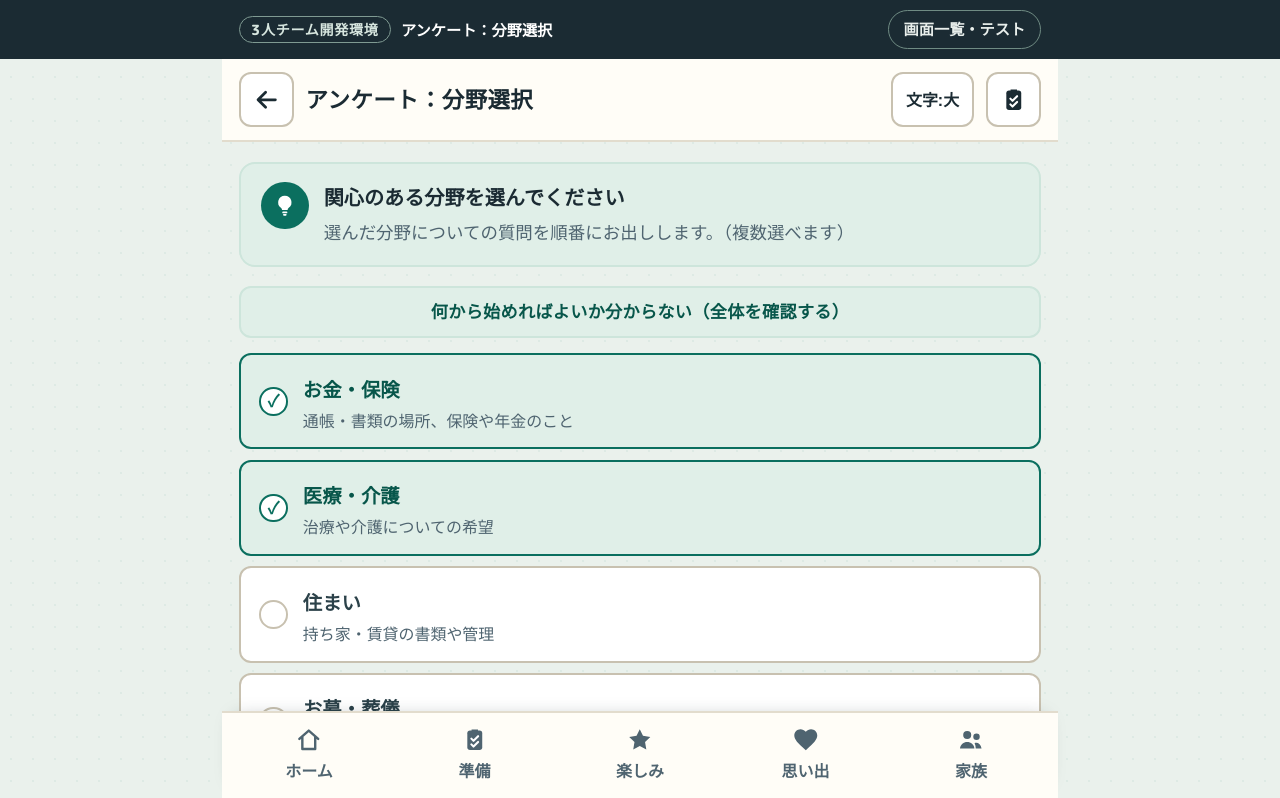
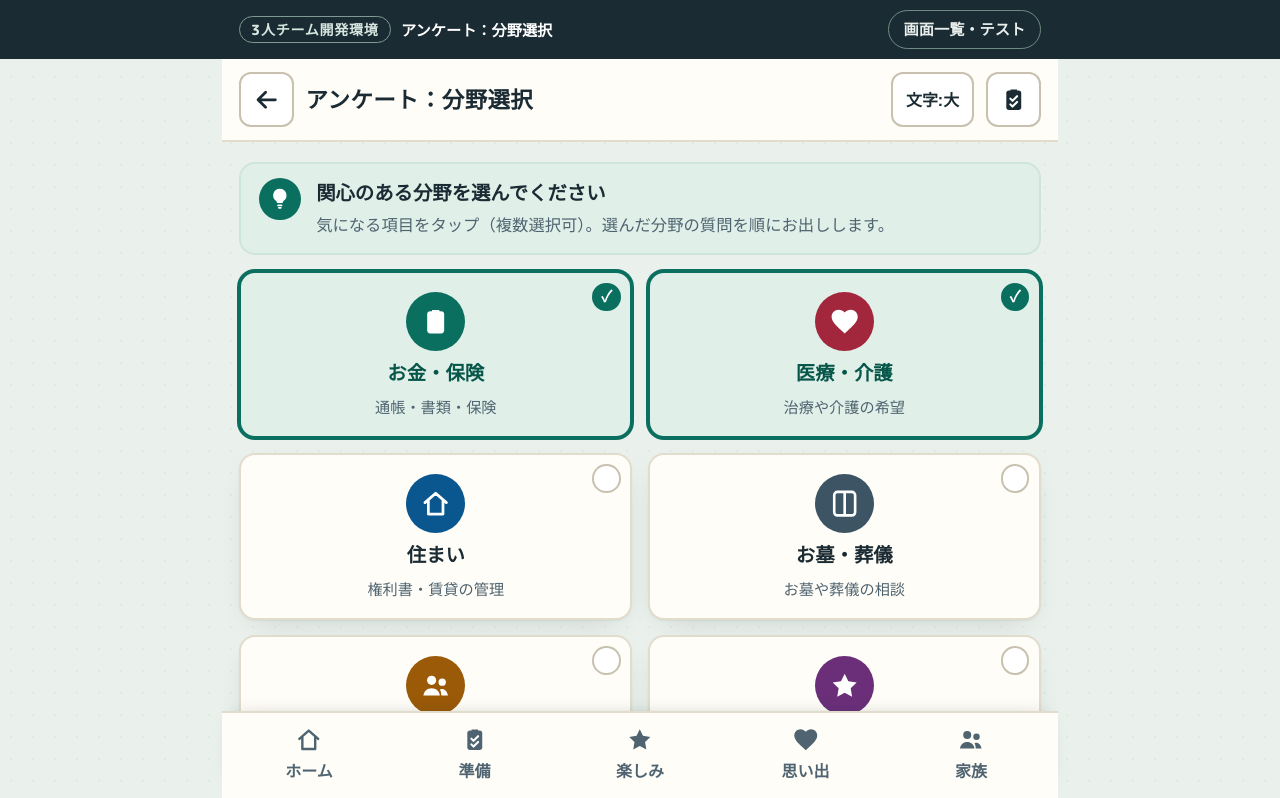
Before and after one commit to jezhongm-art/End_of_Life_Planning, a React (Vite) app: page /survey in a window 1280 px wide. Shown: the top 798 px of the page. Built offline with nearby package versions, Linux system fonts and the light colour scheme.

Commit message:
feat: アンケート項目選択画面をホーム画面同様のタイルメニュー形式に変更

```diff
--- a/src/pages/SurveyTopics.jsx
+++ b/src/pages/SurveyTopics.jsx
@@ -3,6 +3,14 @@ import { useNavigate } from 'react-router-dom'
 import { useApp } from '../context/AppContext'
 import { TOPICS } from '../data/items'
 import { Icon } from '../components/SvgIcons'
+
+const TOPIC_META = {
+  money:   { icon: 'clip',   color: 't-teal',  shortDesc: '通帳・書類・保険' },
+  medical: { icon: 'heart',  color: 't-rose',  shortDesc: '治療や介護の希望' },
+  house:   { icon: 'home',   color: 't-blue',  shortDesc: '権利書・賃貸の管理' },
+  grave:   { icon: 'book',   color: 't-slate', shortDesc: 'お墓や葬儀の相談' },
+  family:  { icon: 'people', color: 't-amber', shortDesc: '終活ノート・話し合い' }
+}
 
 export default function SurveyTopics() {
   const navigate = useNavigate()
@@ -12,6 +20,9 @@ export default function SurveyTopics() {
     ...state.topics
   }))
 
+  const selectedCount = Object.values(selected).filter(Boolean).length
+  const isAllSelected = selectedCount === TOPICS.length
+
   const toggleTopic = (id) => {
     setSelected((prev) => ({
       ...prev,
@@ -19,14 +30,21 @@ export default function SurveyTopics() {
     }))
   }
 
-  const selectAll = () => {
-    const all = {}
-    TOPICS.forEach((t) => { all[t.id] = true })
-    setSelected(all)
+  const toggleAll = () => {
+    if (isAllSelected) {
+      // 全て解除
+      const none = {}
+      TOPICS.forEach((t) => { none[t.id] = false })
+      setSelected(none)
+    } else {
+      // 全て選択
+      const all = {}
+      TOPICS.forEach((t) => { all[t.id] = true })
+      setSelected(all)
+    }
   }
 
   const handleStart = () => {
-    // 少なくとも1つ選択されているか確認
     const hasAny = Object.values(selected).some(Boolean)
     const finalTopics = hasAny ? selected : { money: true, medical: true, house: true, grave: true, family: true }
     updateTopics(finalTopics)
@@ -38,66 +56,84 @@ export default function SurveyTopics() {
     handleStart()
   }
 
-  const hasAnySelected = Object.values(selected).some(Boolean)
-
   return (
     <div className="screen-anim">
-      <div className="notice notice-teal">
-        <div className="n-ic">
-          <Icon name="bulb" />
+      {/* 導入バナー（コンパクト化） */}
+      <div className="notice notice-teal" style={{ padding: '.75rem .95rem' }}>
+        <div className="n-ic" style={{ width: '2.2rem', height: '2.2rem' }}>
+          <Icon name="bulb" style={{ width: '1.2rem', height: '1.2rem' }} />
         </div>
         <div className="n-body">
-          <h2 className="n-title">関心のある分野を選んでください</h2>
-          <p className="n-sub">
-            選んだ分野についての質問を順番にお出しします。（複数選べます）
+          <h2 className="n-title" style={{ fontSize: '1.02rem' }}>関心のある分野を選んでください</h2>
+          <p className="n-sub" style={{ fontSize: '.86rem', marginTop: '.15rem' }}>
+            気になる項目をタップ（複数選択可）。選んだ分野の質問を順にお出しします。
           </p>
         </div>
       </div>
 
-      <div style={{ marginTop: '1rem' }}>
+      {/* ホーム画面と同様の2列タイルメニュー形式 */}
+      <div className="tiles" style={{ marginTop: '.85rem' }}>
+        {TOPICS.map((tp) => {
+          const isChecked = !!selected[tp.id]
+          const meta = TOPIC_META[tp.id] || { icon: 'clip', color: 't-teal', shortDesc: tp.d }
+          return (
+            <button
+              key={tp.id}
+              type="button"
+              className={`tile ${isChecked ? 'on' : ''}`}
+              onClick={() => toggleTopic(tp.id)}
+              style={{ width: '100%' }}
+            >
+              <span className="tile-check" aria-hidden="true">
+                {isChecked ? '✓' : ''}
+              </span>
+
+              <div className={`t-ic ${meta.color}`}>
+                <Icon name={meta.icon} />
+              </div>
+
+              <span className="t-title">{tp.t}</span>
+              <span className="t-desc">{meta.shortDesc}</span>
+            </button>
+          )
+        })}
+
+        {/* 6つ目のタイル：全体確認（迷ったらこれ） */}
         <button
           type="button"
-          className="btn btn-sub btn-small btn-block"
-          onClick={selectAll}
+          className={`tile ${isAllSelected ? 'on' : ''}`}
+          onClick={toggleAll}
+          style={{ width: '100%' }}
         >
-          何から始めればよいか分からない（全体を確認する）
+          <span className="tile-check" aria-hidden="true">
+            {isAllSelected ? '✓' : ''}
+          </span>
+
+          <div className="t-ic t-plus">
+            <Icon name="star" />
+          </div>
+
+          <span className="t-title">全分野（全体確認）</span>
+          <span className="t-desc">迷ったらすべて選択</span>
         </button>
       </div>
 
-      <div style={{ marginTop: '.8rem' }}>
-        {TOPICS.map((tp) => {
-          const isChecked = !!selected[tp.id]
-          return (
-            <div
-              key={tp.id}
-              className={`opt ${isChecked ? 'on' : ''}`}
-              onClick={() => toggleTopic(tp.id)}
-            >
-              <span className="mk" aria-hidden="true">
-                {isChecked ? '✓' : ''}
-              </span>
-              <div>
-                <span className="opt-t">{tp.t}</span>
-                <span className="opt-s">{tp.d}</span>
-              </div>
-            </div>
-          )
-        })}
-      </div>
-
-      <div className="btn-row" style={{ marginTop: '1.2rem' }}>
+      {/* 次へ進むボタン */}
+      <div className="btn-row" style={{ marginTop: '1.1rem' }}>
         <button
           type="button"
           className="btn btn-primary btn-block"
-          disabled={!hasAnySelected}
+          disabled={selectedCount === 0}
           onClick={handleStart}
         >
-          質問に答える（次へ）
+          {selectedCount === 0
+            ? '分野を1つ以上選んでください'
+            : `質問に答える（${selectedCount}分野を選択中）`}
         </button>
       </div>
 
       {state.quizDone && (
-        <div style={{ textAlign: 'center', marginTop: '.9rem' }}>
+        <div style={{ textAlign: 'center', marginTop: '.85rem' }}>
           <button
             type="button"
             className="btn btn-ghost btn-small"
--- a/src/styles/global.css
+++ b/src/styles/global.css
@@ -329,6 +329,7 @@ body {
   margin-top: .8rem;
 }
 .tile {
+  position: relative;
   border: 2px solid var(--line);
   border-radius: var(--radius);
   background: var(--surface);
@@ -343,7 +344,38 @@ body {
   gap: .45rem;
   box-shadow: var(--shadow);
   text-decoration: none;
-  transition: transform .15s ease;
+  transition: transform .15s ease, border-color .15s ease, background-color .15s ease;
+}
+.tile.on {
+  border-color: var(--brand);
+  background: var(--brand-tint);
+  box-shadow: 0 0 0 2px var(--brand);
+}
+.tile.on .t-title {
+  color: var(--brand-deep);
+}
+.tile-check {
+  position: absolute;
+  top: .5rem;
+  right: .5rem;
+  width: 1.5rem;
+  height: 1.5rem;
+  border-radius: 50%;
+  border: 2px solid var(--line-strong);
+  background: #fff;
+  display: grid;
+  place-items: center;
+  font-family: var(--font-head);
+  font-weight: 800;
+  font-size: .82rem;
+  color: #cfd8d4;
+  line-height: 1;
+  transition: all .15s ease;
+}
+.tile.on .tile-check {
+  background: var(--brand);
+  border-color: var(--brand);
+  color: #fff;
 }
 .tile .t-ic {
   width: 3.1rem;
```
